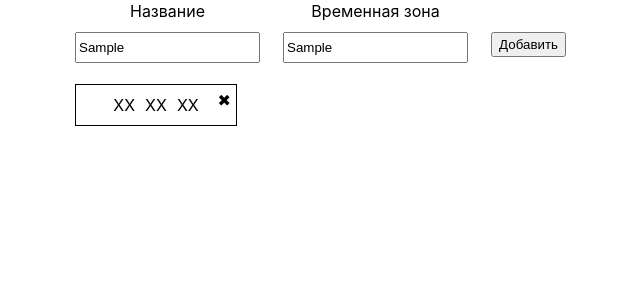
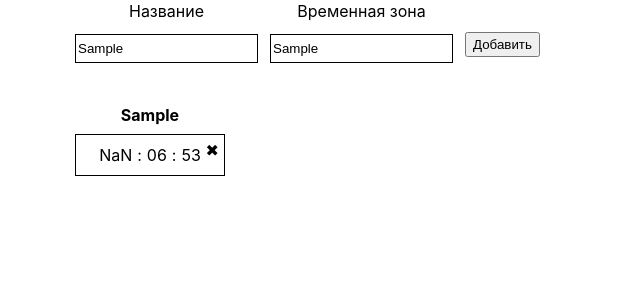
Before and after one commit to ShulaevIvan/react_hw_6_1, a React (Create React App) app: page / in a window 1280 px wide. Both pictures are taken after typing "Sample", "Sample" into the empty fields and a click on the button "Добавить". Shown: the top 300 px of the page, without its empty margins (53-693 px from the left). Built offline with nearby package versions, Linux system fonts and the light colour scheme.

Commit message:
inputs validate add

```diff
--- a/src/components/Clock/Clock.css
+++ b/src/components/Clock/Clock.css
@@ -1,14 +1,21 @@
 .clock-result-wrap {
     display: flex;
+    flex-direction: row;
+    flex-wrap: wrap;
     position: relative;
+    justify-content: flex-start;
     max-width: 600px;
 }
 .clock-wrap {
     display: flex;
     position: relative;
+    flex-wrap: wrap;
     flex-direction: row;
     flex-wrap: wrap;
-    width: 100%;
+    width: 150px;
+    max-width: 33%;
+    margin-right: 2%;
+    margin-bottom: 20px;
 }
 .rm-btn::before {
     position: absolute;
@@ -36,6 +43,17 @@
     width: 25%;
     margin-right: 2%;
 }
-.hours, .minutes, .seconds {
-    padding: 0 5px;
+
+.hours::after, .minutes::after {
+    content: ':';
+    padding: 5px;
 }
+.clock-title-wrap {
+    display: flex;
+    flex-wrap: wrap;
+    width: 100%;
+    max-height: 30px;
+    margin-bottom: 20px;
+    justify-content: center;
+
+}
--- a/src/components/Clock/Clock.jsx
+++ b/src/components/Clock/Clock.jsx
@@ -1,14 +1,18 @@
 import React from "react";
 
-const Clock = () => {
+const Clock = (props) => {
+    console.log(props)
     return (
         <React.Fragment>
             <div className="clock-wrap">
+                <div className="clock-title-wrap">
+                    <h4>{props.name}</h4>
+                </div>
                 <div className="clock-body">
                     <div className="rm-btn-wrap"><span className="rm-btn"></span></div>
-                    <span className="hours">XX</span>
-                    <span className="minutes">XX</span>
-                    <span className="seconds">XX</span>
+                    <span className="hours">{props.hours}</span>
+                    <span className="minutes">{props.minutes}</span>
+                    <span className="seconds">{props.seconds}</span>
                 </div>
             </div>
         </React.Fragment>
--- a/src/components/FormInput/FormInput.css
+++ b/src/components/FormInput/FormInput.css
@@ -5,6 +5,7 @@
     width: 100%;
     align-items: center;
     margin-bottom: 20px;
+    max-width: 600px;
 }
 .input-name-wrap,
 .input-timezone-wrap,
@@ -31,3 +32,9 @@
 .input-btn-wrap button {
     min-height: 25px;
 }
+.input-name, .input-zone {
+    border: 1px solid black;
+}
+.input-err {
+    border: 1px solid red;
+}
--- a/src/components/FormInput/FormInput.jsx
+++ b/src/components/FormInput/FormInput.jsx
@@ -5,9 +5,13 @@ import Clock from '../Clock/Clock';
 
 const FormInput = (props) => {
     const initNameState = {
+        inputClass: 'input-name',
+        inputValid: false,
         nameInputRef: useRef(null),
     };
     const initZoneState = {
+        inputClass: 'input-zone',
+        inputValid: false,
         zoneInputRef: useRef(null),
         zoneValue: undefined
     }
@@ -21,34 +25,66 @@ const FormInput = (props) => {
     const [inputZoneState, setInputZoneState] = useState(initZoneState);
 
     const nameInputHandler = () => {
-        console.log(inputNameState.nameInputRef.current.value);
+        if (initNameState.nameInputRef.current.value.trim() !== '' && isNaN(initNameState.nameInputRef.current.value.trim())){
+            setInputNameState(prevState => ({
+                ...prevState,
+                inputValid: initNameState.inputValid = true,
+                inputClass: prevState.inputClass = 'input-name'
+            }));
+            return;
+        }
+        setInputNameState(prevState => ({
+            ...prevState,
+            inputValid: initNameState.false = false,
+            inputClass: prevState.inputClass = 'input-name input-err'
+        }));
     }
 
     const inputZoneHandler = () => {
-        console.log(inputZoneState.zoneInputRef.current.value)
+        const inputValue = inputZoneState.zoneInputRef.current.value.trim();
+        console.log(inputValue)
+        if (!isNaN(inputValue) || inputValue !== '' || Number(inputValue) > 12 || Number(inputValue) < -12) {
+            setInputZoneState(prevState => ({
+                ...prevState,
+                inputClass: inputZoneState.inputClass ='input-zone input-err',
+                inputValid: false
+            }));
+            return;
+        }
+
         setInputZoneState(prevState => ({
             ...prevState,
-            zoneValue: prevState.zoneValue = inputZoneState.zoneInputRef.current.value,
+            inputClass:  inputZoneState.inputClass ='input-zone',
+            zoneValue: inputZoneState.zoneValue = inputZoneState.zoneInputRef.current.value,
         }))
     }
 
     const acceptBtnHandler = () => {
-        const time = getTime();
-        setClockState(prevState => ({
-            clocks: [...prevState.clocks, <Clock></Clock>]
-        }));
+        if (inputNameState.inputValid) {
+            const num = Number(inputZoneState.zoneInputRef.current.value.trim());
+            if (num > 12 || num < -12) return;
+            const time = getTime(num);
+            const clock = <Clock {...time} name={initNameState.nameInputRef.current.value}></Clock>
+            setClockState(prevState => ({
+                clocks: [...prevState.clocks, clock]
+            }));
+        }
+
     }
 
-    const getTime = () => {
-        const num = Number(inputZoneState.zoneInputRef.current.value.trim());
-        if (num > 12 || num < -12) return  null;
-        const diffTime = inputZoneState.zoneInputRef.current.value;
+    const getTime = (num) => {
         const pattern = /\d{2}:\d{2}:\d{2}/gm;
         const utcTime = new Date().toISOString().match(pattern)[0].split('');
         let utcHours = Number(utcTime[0] + utcTime[1]);
-        const utcMinutes =  Number(utcTime[3] + utcTime[4]);
-        const utcSeconds = Number(utcTime[6] + utcTime[7]);
-        Math.sign(num) === -1 ? utcHours = utcHours - num : utcHours = utcHours + num;
+
+        let utcMinutes =  Number(utcTime[3] + utcTime[4]);
+        let utcSeconds = Number(utcTime[6] + utcTime[7]);
+
+        Math.sign(num) === 1 ? utcHours = utcHours + num : utcHours = utcHours - Math.abs(num);
+        if (utcMinutes < 10) utcMinutes = `0${utcMinutes}`;
+        if (utcSeconds < 10) utcSeconds = `0${utcSeconds}`;
+
+        if (utcHours >= 24) utcHours = `0${utcHours - 24}`
         const time = {
             timeZone: inputZoneState.zoneInputRef.current.value.trim(),
             hours: utcHours,
@@ -65,11 +101,23 @@ const FormInput = (props) => {
             <div className="inputs-wrap">
                 <div className="input-name-wrap">
                     <label htmlFor="clock-name">Название</label>
-                    <input ref={inputNameState.nameInputRef} onChange={nameInputHandler} id="clock-name" type="text" />
+                    <input
+                        className={inputNameState.inputClass}
+                        ref={inputNameState.nameInputRef}
+                        onChange={nameInputHandler}
+                        id="clock-name"
+                        type="text"
+                    />
                 </div>
                 <div className="input-timezone-wrap">
                     <label htmlFor="clock-timezone">Временная зона</label>
-                    <input ref={inputZoneState.zoneInputRef} onChange={inputZoneHandler} id="clock-timezone" type="text" />
+                    <input
+                        className={initZoneState.inputClass}
+                        ref={inputZoneState.zoneInputRef}
+                        onChange={inputZoneHandler}
+                        id="clock-timezone"
+                        type="text"
+                    />
                 </div>
                 <div className="input-btn-wrap">
                     <label>  </label>
@@ -78,7 +126,6 @@ const FormInput = (props) => {
             </div>
 
             <div className="clock-result-wrap">
-                {console.log(clockState.clocks)}
                 {clockState.clocks.map((clock, i) => {
                     return (
                         <React.Fragment key={i}>
```
